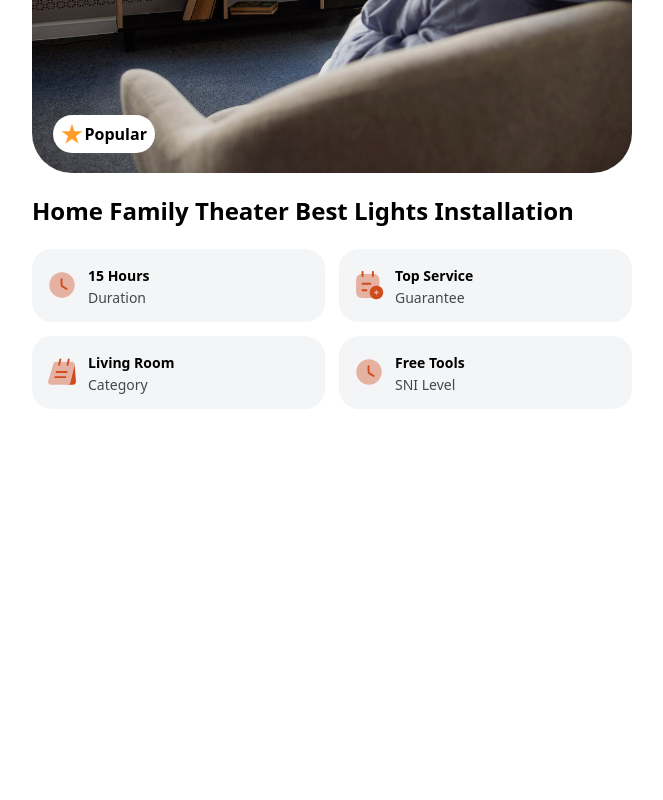
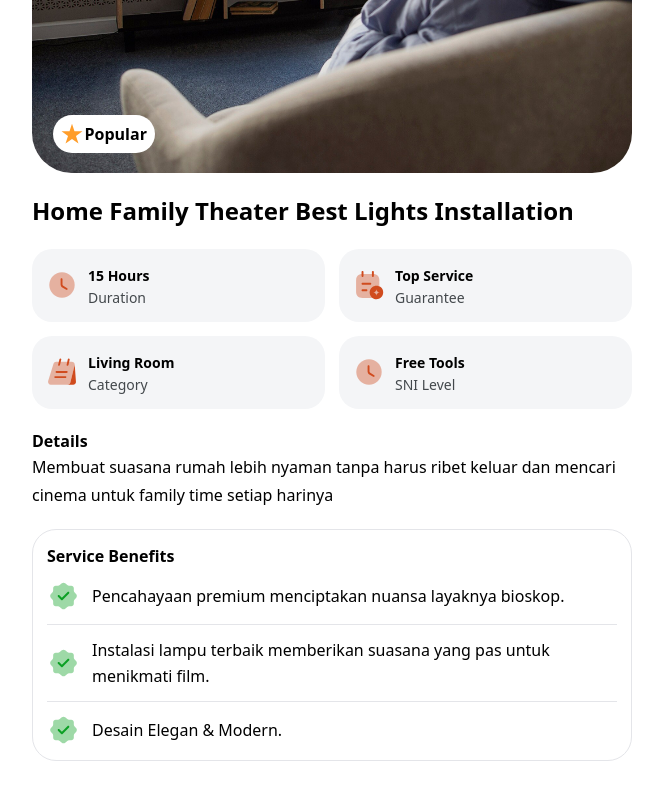
Before and after one commit to AlvinSanudharma/shujia, a website: page src/service-details.html in a window 1280 px wide. Shown: the part 352-1152 px from the top of the page, without its empty margins (308-971 px from the left). Before the commit the page ends 905 px from the top, so only its background shows below. Drawn offline with nearby package versions, Linux system fonts and the light colour scheme.

Commit message:
feat: service benefits

```diff
--- a/src/service-details.html
+++ b/src/service-details.html
@@ -76,6 +76,29 @@
                     </div>
                 </div>
             </section>
+            <section id="Details" class="mt-5 px-5">
+                <h3 class="font-semibold">Details</h3>
+                <p class="leading-7">Membuat suasana rumah lebih nyaman tanpa harus ribet keluar dan mencari cinema untuk family time setiap harinya</p>
+            </section>
+            <section id="ServiceBenefits" class="mt-5 px-5">
+                <div class="flex w-full flex-col gap-3 rounded-[24px] border border-shujia-gray-light p-[14px]">
+                    <h3 class="font-semibold">Service Benefits</h3>
+                    <div class="flex items-center gap-3">
+                        <img src="assets/images/icons/verify-service-details.svg" alt="" />
+                        <p class="leading-[26px]">Pencahayaan premium menciptakan nuansa layaknya bioskop.</p>
+                    </div>
+                    <hr class="border-shujia-gray-light" />
+                    <div class="flex items-center gap-3">
+                        <img src="assets/images/icons/verify-service-details.svg" alt="" />
+                        <p class="leading-[26px]">Instalasi lampu terbaik memberikan suasana yang pas untuk menikmati film.</p>
+                    </div>
+                    <hr class="border-shujia-gray-light" />
+                    <div class="flex items-center gap-3">
+                        <img src="assets/images/icons/verify-service-details.svg" alt="" />
+                        <p class="leading-[26px]">Desain Elegan & Modern.</p>
+                    </div>
+                </div>
+            </section>
         </main>
         <script src="https://cdn.jsdelivr.net/npm/swiper@12/swiper-bundle.min.js"></script>
         <script src="js/global-nav1.js"></script>
```
Also changed, not shown: src/assets/images/icons/verify-service-details.svg (added), src/output.css.
